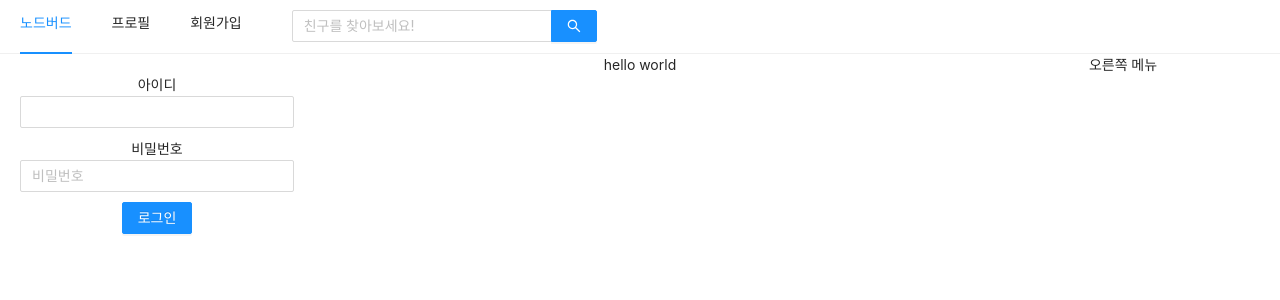
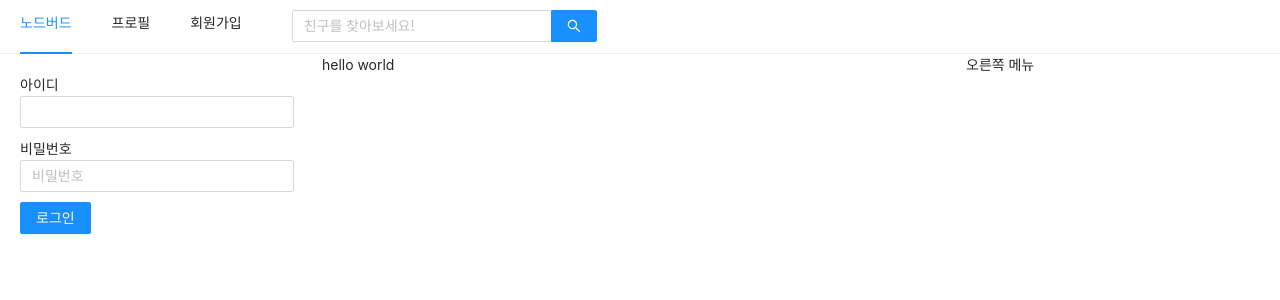
Before and after one commit to HyeonGyu-Shin/react-nodebird-self, a Next.js app in the folder front/: page / in a window 1280 px wide. Shown: the top 300 px of the page. Built offline with nearby package versions, Linux system fonts and the light colour scheme.

Commit message:
🩹 Modified textAlign style at Row

```diff
--- a/front/layouts/pageLayout.js
+++ b/front/layouts/pageLayout.js
@@ -35,7 +35,7 @@ const PageLayout = ({ children, current }) => {
           />
         </Menu.Item>
       </Menu>
-      <Row style={{ textAlign: "center" }} gutter={8}>
+      <Row gutter={8}>
         <Col xs={6}>
           {isLoggedIn ? (
             <UserProfile setIsLoggedIn={setIsLoggedIn} />
```
